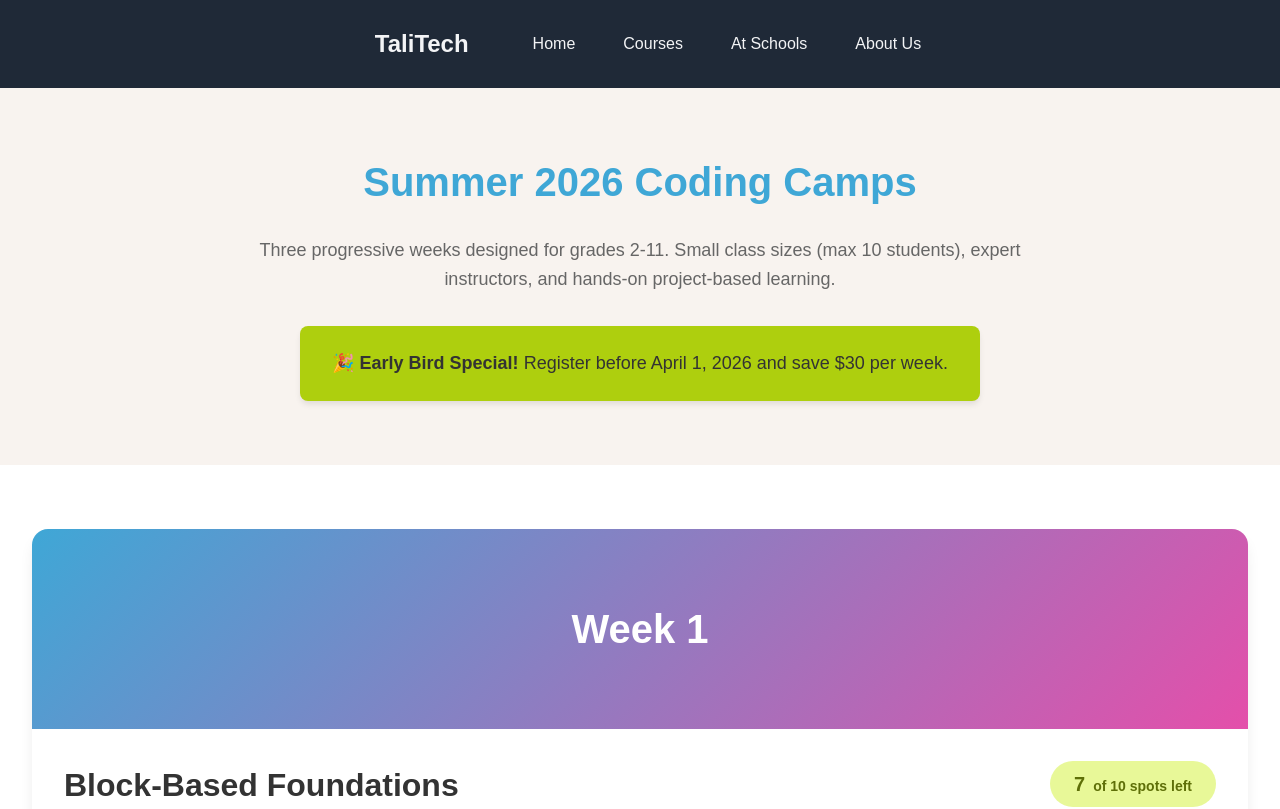
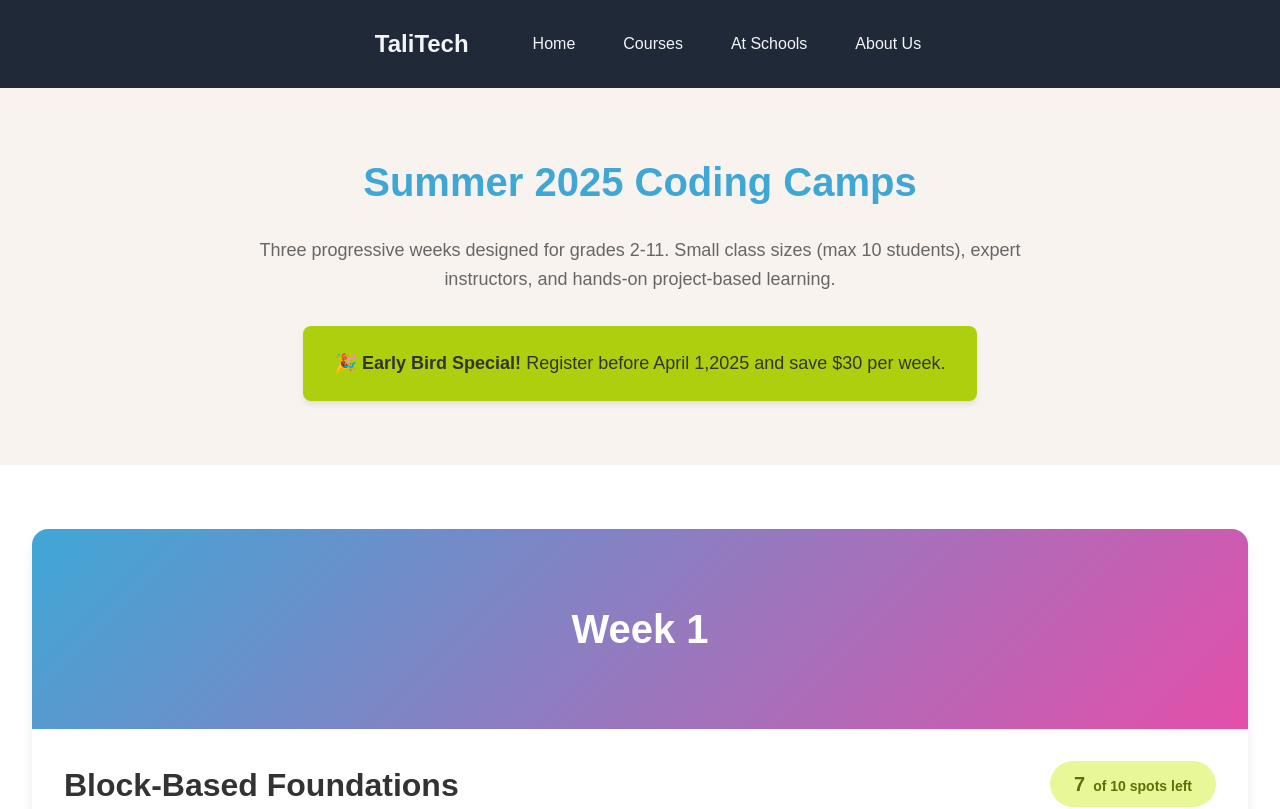
Before and after one commit to nataliamelissas/tali-tech-client, a Next.js app: page /pages/camps in a window 1280 px wide. Shown: the top 809 px of the page. Built offline with nearby package versions, Linux system fonts and the light colour scheme.

Commit message:
Removed hard-coded year.

```diff
--- a/app/layout.tsx
+++ b/app/layout.tsx
@@ -15,7 +15,7 @@ export default function RootLayout({
 }) {
   return (
     <html lang="en">
-      <body>
+      <body suppressHydrationWarning>
         <div className="min-h-screen flex flex-col">
           <Navbar />
           {children}
--- a/app/page.tsx
+++ b/app/page.tsx
@@ -2,7 +2,10 @@ import type { Metadata } from "next";
 import HomePage from "./pages/home/page";
 
 export const metadata: Metadata = {
-  title: "TaliTech - Summer Coding Camps 2026",
+  title: `TaliTech - Summer Coding Camps ${new Date().toLocaleString("en-US", {
+    timeZone: "America/Denver",
+    year: "numeric",
+  })}`,
   description:
     "Empower the next generation of innovators with TaliTech's summer coding camps in Bountiful, Utah. Expert-led classes in AI, Python, and block-based coding for kids.",
 };
--- a/app/pages/camps/page.tsx
+++ b/app/pages/camps/page.tsx
@@ -5,10 +5,14 @@ import styles from "@/styles/Camps.module.scss";
 
 import type { Metadata } from "next";
 
+export const currYear = new Date().toLocaleString("en-US", {
+    timeZone: "America/Denver",
+    year: "numeric",
+  })
+
 export const metadata: Metadata = {
-  title: "Summer Camps 2026 | TaliTech",
-  description:
-    "Explore our three progressive coding camps for ages 7-16. From block-based coding to Python and AI.",
+  title: `Summer Camp ${currYear} | TaliTech`,
+  description: `Explore our three progressive coding camps for ages 7-16. From block-based coding to Python and AI.`,
 };
 
 export default function CampsPage() {
@@ -18,7 +22,7 @@ export default function CampsPage() {
     <div className={styles.campsPage}>
       {/* Header Section */}
       <section className={styles.header}>
-        <h1 className={styles.title}>Summer 2026 Coding Camps</h1>
+        <h1 className={styles.title}>Summer {currYear} Coding Camps</h1>
         <p className={styles.subtitle}>
           Three progressive weeks designed for grades 2-11. Small class sizes
           (max 10 students), expert instructors, and hands-on project-based
@@ -27,7 +31,7 @@ export default function CampsPage() {
         {earlyBird && (
           <div className={styles.earlyBirdAlert}>
             🎉 <strong>Early Bird Special!</strong> Register before April 1,
-            2026 and save $30 per week.
+            {currYear} and save $30 per week.
           </div>
         )}
       </section>
--- a/app/pages/home/page.tsx
+++ b/app/pages/home/page.tsx
@@ -11,6 +11,10 @@ import styles from "@/styles/Home.module.scss";
 
 const HomePage = () => {
   const earlyBird = isEarlyBird();
+  const currYear = new Date().toLocaleString("en-US", {
+    timeZone: "America/Denver",
+    year: "numeric",
+  });
 
   return (
     <div className={styles.homePage}>
@@ -22,18 +26,17 @@ const HomePage = () => {
             and <span className={styles.highlight}>Create</span>
           </h1>
           <p className={styles.heroSubtitle}>
-            Summer 2026 coding camps for grades 2-11 in Bountiful, Utah.
-            Block-based coding, Python, AI, and more!
+            Empower the next generation of innovators with coding camps in Bountiful, Utah. Expert-led classes in AI, Python, and block-based coding for kids.
           </p>
           {earlyBird && (
             <div className={styles.earlyBirdBanner}>
-              🎉 Early Bird Pricing Available Until April 1, 2026
+              🎉 Early Bird Pricing Available Until April 1, {currYear}
             </div>
           )}
           <div className={styles.heroCtas}>
             <Link href="/camps">
               <Button variant="primary" size="lg">
-                View Summer Camps
+                View Coding Camps
               </Button>
             </Link>
             <Link href="/about">
@@ -57,7 +60,7 @@ const HomePage = () => {
 
       {/* Camps Overview Grid */}
       <section className={styles.campsSection}>
-        <h2 className={styles.sectionTitle}>Summer 2026 Camps</h2>
+        <h2 className={styles.sectionTitle}>Summer {currYear} Camps</h2>
         <p className={styles.sectionSubtitle}>
           Three progressive weeks designed to take students from beginner to
           advanced
```
Also changed, not shown: 1 other file (tests, documents, lock files or other folders).
